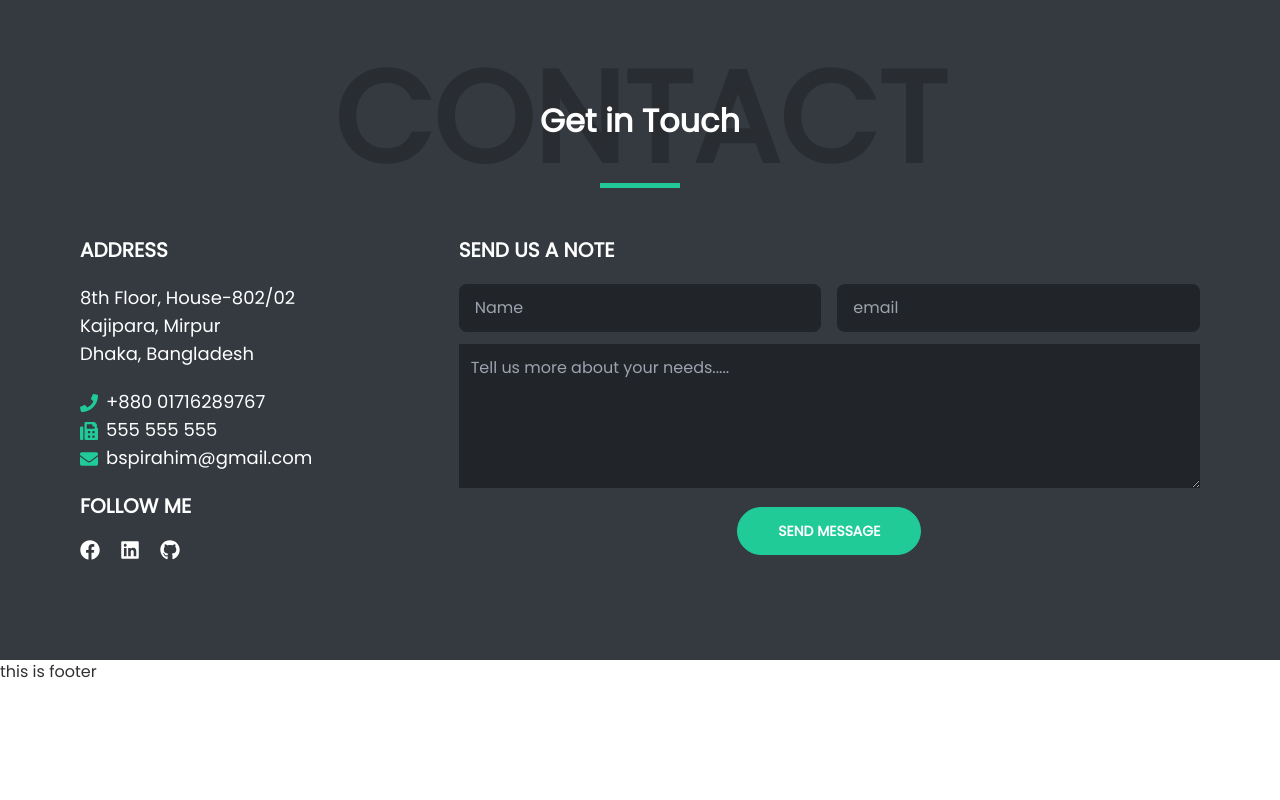
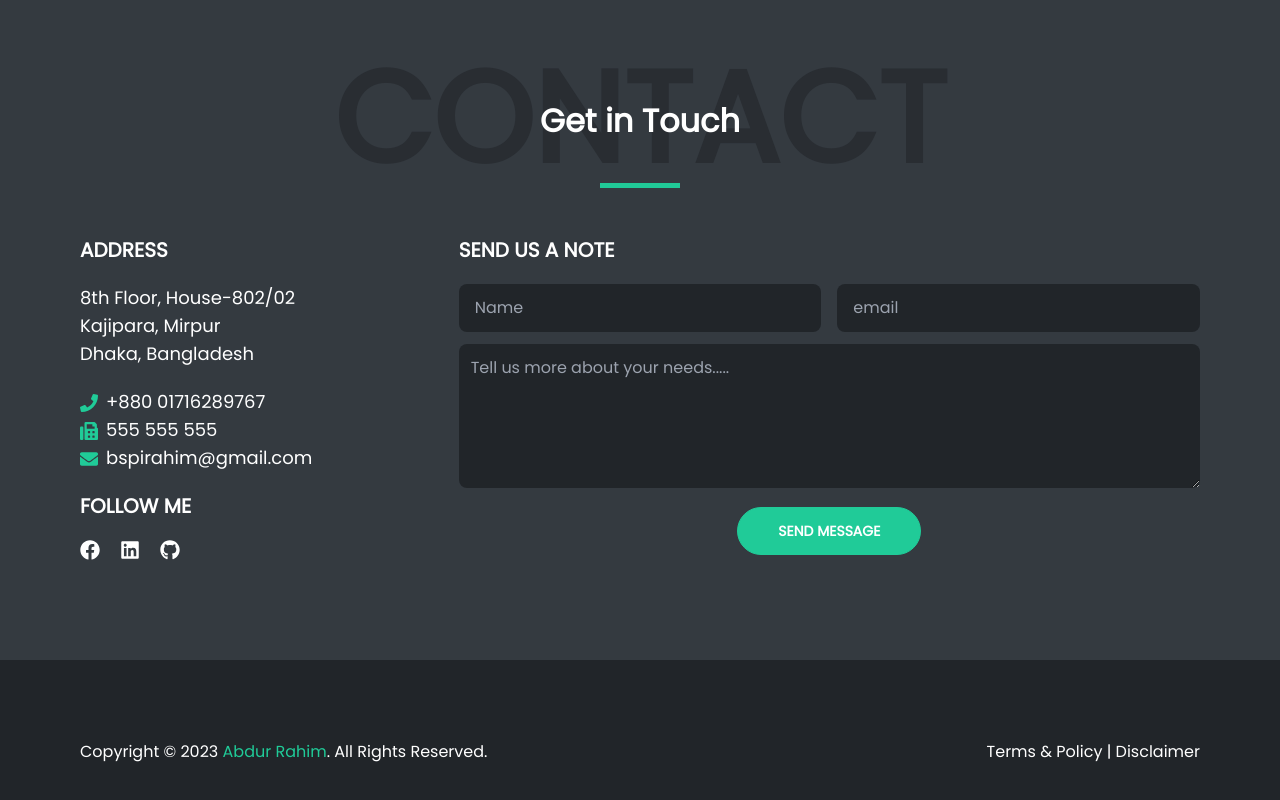
Before and after one commit to bspirahim/portfolio-website, a React (Vite) app: page / in a window 1280 px wide. Shown: the part 3713-4513 px from the top of the page. Before the commit the page ends 4397 px from the top, so only its background shows below. Built offline with nearby package versions, Linux system fonts and the light colour scheme.

Commit message:
footer added

```diff
--- a/src/components/Footer/Footer.jsx
+++ b/src/components/Footer/Footer.jsx
@@ -2,8 +2,15 @@ import React from 'react';
 
 const Footer = () => {
     return (
-        <div>
-            <h1>this is footer</h1>
+        <div className='bg-[#212529]'>
+            <div style={{padding: "5rem"}} className='text-white flex justify-between mx-auto p-12'>
+                <div>
+                    <h1>Copyright © 2023 <span className='text-primary'>Abdur Rahim</span>. All Rights Reserved.</h1>
+                </div>
+                <div>
+                    <p>Terms & Policy |  Disclaimer</p>
+                </div>
+            </div>
         </div>
     );
 };
--- a/src/components/Home/Contact/Contact.jsx
+++ b/src/components/Home/Contact/Contact.jsx
@@ -50,7 +50,7 @@ const Contact = () => {
                     </div>
 
                     <div className='w-100 '>
-                        <textarea name="" id="" placeholder='Tell us more about your needs.....' className='w-full bg-[#212529] text-white p-3' rows="5"></textarea>
+                        <textarea name="" id="" placeholder='Tell us more about your needs.....' className='w-full bg-[#212529] rounded-lg text-white p-3' rows="5"></textarea>
                     </div>
                     <div className='text-center  mt-3'>
                         <button className="btn btn-primary rounded-full text-white px-10">Send Message</button>
```
